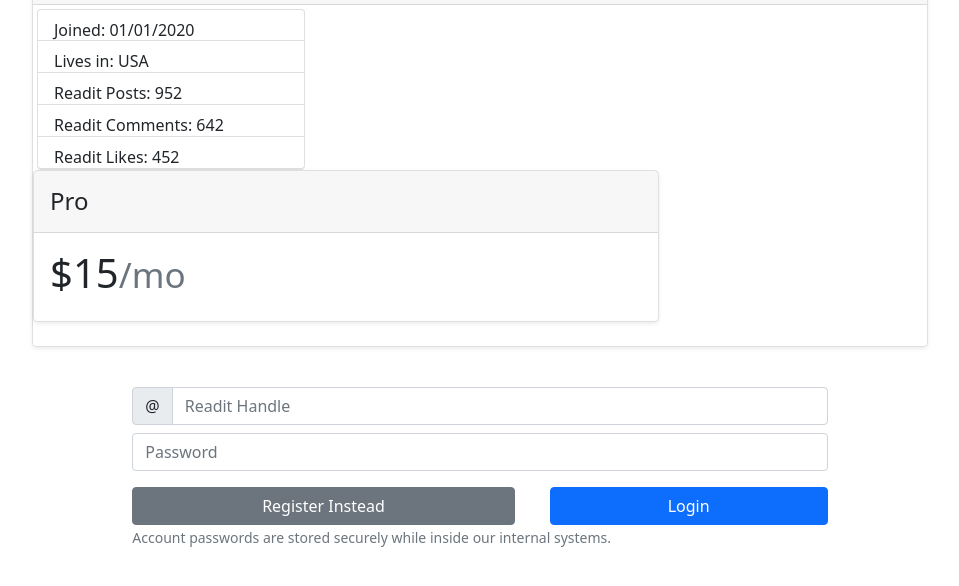
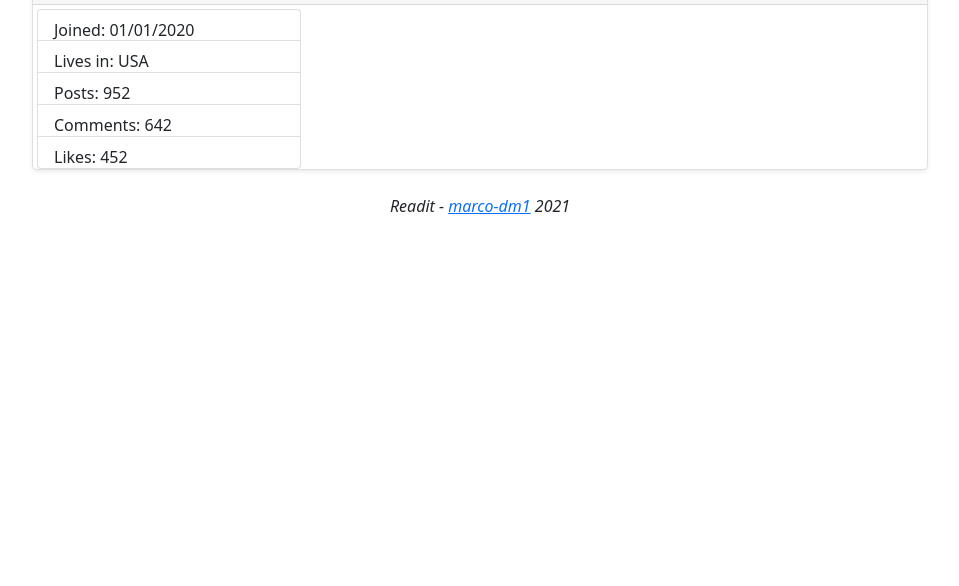
Before and after one commit to marco-dm1/Readit, a website: page views/accounts/profile.html in a window 1280 px wide. Shown: the part 132-718 px from the top of the page, without its empty margins (160-1119 px from the left). Drawn offline with nearby package versions, Linux system fonts and the light colour scheme.

Commit message:
General design of profile page completed

```diff
--- a/views/accounts/profile.html
+++ b/views/accounts/profile.html
@@ -11,8 +11,14 @@
                 place-items: center;
             }
 
-            #contentCard{
+            #profileContainer{
                 width: 70%;
+
+            }
+            #profileContainerContent{
+                display: grid;
+                grid-template-columns: 30% auto;
+                grid-gap: 0.25rem;
             }
 
             #profileCardHeader{
@@ -29,51 +35,63 @@
 
             #profileStats{
                 margin: 0.25rem 0 0 0.25rem;
-                width: 30%;
-
             }
             #profileStats li{
                 height: 2rem;
                 white-space: nowrap;
                 font-size: 2vmin;
             }
+            #profileActivity{
+                float: right;
+            }
 
+            .profileActivityCard{
+                margin: 0.25rem 0.25rem 0.25rem 0;
+            }
+
+            #contentCard a{
+                text-decoration: none;
+                color: black;
+            }
+
+            footer i{
+                font-weight: 100;
+            }
         </style>
     </head>
     <body>
         <h1>Readit</h1>
-        <div id="contentCard" class="card mb-4 rounded-3 shadow-sm">
+        <div id="profileContainer" class="card mb-4 rounded-3 shadow-sm">
             <div id="profileCardHeader" class="card-header">
                 <img class="card-img-top profilePicture" src="https://via.placeholder.com/150" alt="Card image cap">
                 <h4 class="profileName" style="font-size: 2.5rem; font-weight: 400;">Marco</h4>
             </div>
+            <div id="profileContainerContent">
                 <ul id="profileStats" class="list-group">
-                <li class="list-group-item">Joined: 01/01/2020</li>
-                <li class="list-group-item">Lives in: USA</li>
-                <li class="list-group-item">Readit Posts: 952</li>
-                <li class="list-group-item">Readit Comments: 642</li>
-                <li class="list-group-item">Readit Likes: 452</li>
+                    <li id="joinStat" class="list-group-item">Joined: 01/01/2020</li>
+                    <li id="liveStat" class="list-group-item">Lives in: USA</li>
+                    <li id="postStat" class="list-group-item">Posts: 952</li>
+                    <li id="commentStat" class="list-group-item">Comments: 642</li>
+                    <li id="likeStat" class="list-group-item">Likes: 452</li>
                 </ul>
-            <div id="contentCard" class="card mb-4 rounded-3 shadow-sm">
-                <div class="card-header py-3">
-                  <h4 class="my-0 fw-normal">Pro</h4>
+                <div id="profileActivity">
+                    <!-- POST TEMPLATE
+                    <div id="contentCard" class="profileActivityCard card rounded-3 shadow-sm">
+                        <a href="#">
+                            <div class="card-header py-1">
+                                <h5 class="my-0 fw-normal"> TITLE TEXT HERE </h5>
                             </div>
                             <div class="card-body">
-                  <h1 class="card-title pricing-card-title">$15<small class="text-muted fw-light">/mo</small></h1>
+                                <i> BODY TEXT HERE </i>
+                            </div>
+                        </a>
+                    </div>
+                    -->
                 </div>
             </div>
         </div>
-        <div id="loginForm" style="padding: 1rem;">
-            <div id="inputDiv">
-                <div class="input-group mb-2">
-                    <span id="handleHashtag" class="input-group-text">@</span>
-                    <input id="handleInput" type="text" class="form-control" placeholder="Readit Handle" aria-describedby="handleHashtag">
-                </div>
-                <input id="passwordInput" type="password" class="form-control mb-2" placeholder="Password">
-            </div>
-            <button class="btn btn-primary mt-2" style="float: right; width: 40%;">Login</button>
-            <a href="./register"><button class="btn btn-secondary mt-2" style="float: left; width: 55%; white-space: nowrap;">Register Instead</button></a>
-            <small class="form-text text-muted" style="width: 20%;">Account passwords are stored securely while inside our internal systems.</small>
-        </div>
     </body>
+    <footer>
+        <i>Readit - <a href="https://github.com/marco-dm1">marco-dm1</a> 2021</i>
+    </footer>
 </html>
```
Lines whose indentation alone changed are shown as unchanged.
